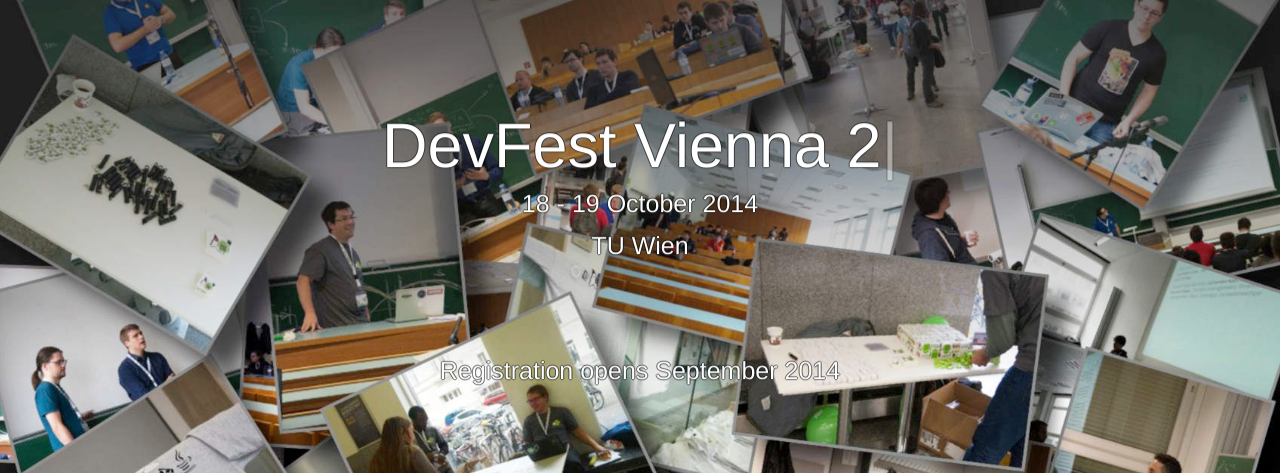
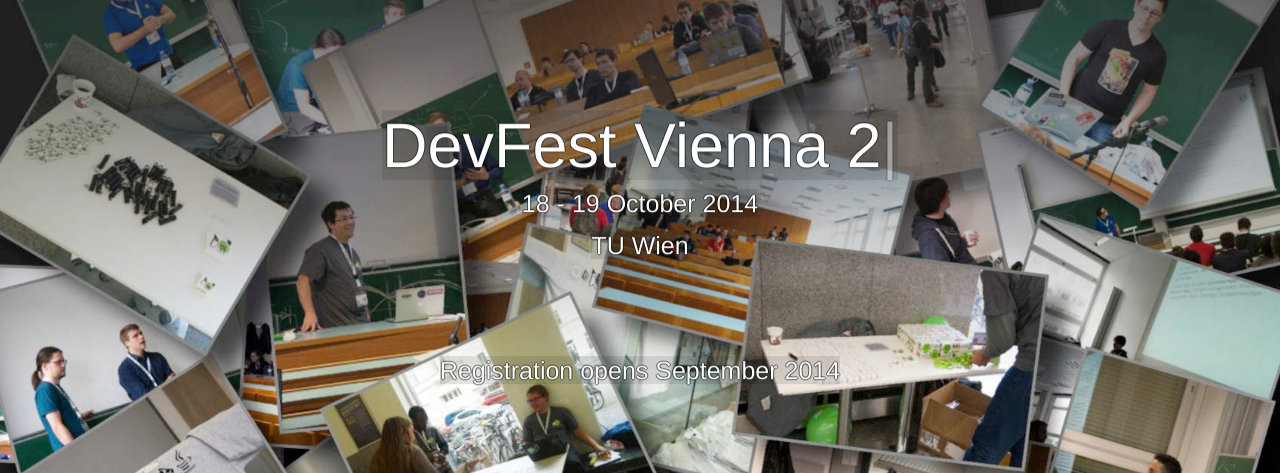
Before and after one commit to DevFestVienna/devfest-at-site, a Jekyll site: the page built from index.html, in a window 1280 px wide. Shown: the part 175-648 px from the top of the page. Built offline with Jekyll 4.4.1, drawn with Linux system fonts in a browser that asks for light colours; nearby versions of some CDN libraries; comment, search, counter and statistics services are not loaded.

Commit message:
another attempt to highlight writing

```diff
--- a/_includes/hero.html
+++ b/_includes/hero.html
@@ -5,12 +5,12 @@
 
     <div class="jumbotron">
         <div class="animated hiding" data-animation="fadeInDown" data-delay="500">
-            <h1>DevFest Vienna <span id="typeout-text"></span></h1>
-            <p>{{site.eventDate}}</p>
-            <p>TU Wien</p>
+            <h1><span class="contrast">DevFest Vienna <span id="typeout-text"></span></span></h1>
+            <p><span class="contrast">{{site.eventDate}}</span></p>
+            <p><span class="contrast">TU Wien</span></p>
             <p><br/></p>
             <p><br/></p>
-            <p><b>Registration opens September 2014</b></p>
+            <p><span class="contrast"><b>Registration opens September 2014</b></span></p>
         </div>
     </div>
     <a href="#about" class="explore">
--- a/css/style.css
+++ b/css/style.css
@@ -723,6 +723,9 @@
     font-size: 25px;
     font-weight: 200;
     margin-bottom: 15px;
+}
+#top-section-hero .jumbotron .contrast {
+    background-color: rgba(0,0,0,0.1);
 }
 .explore {
     position: absolute;
```
Also changed, not shown: css/style.min.css.
